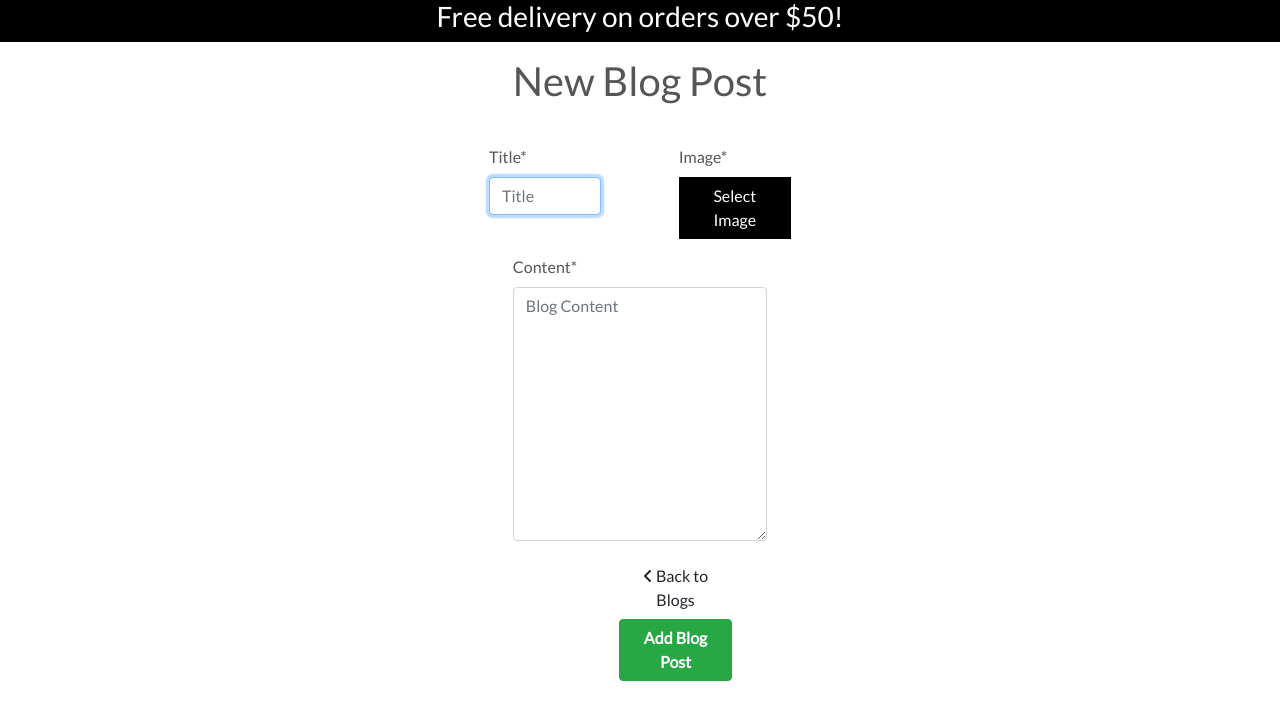
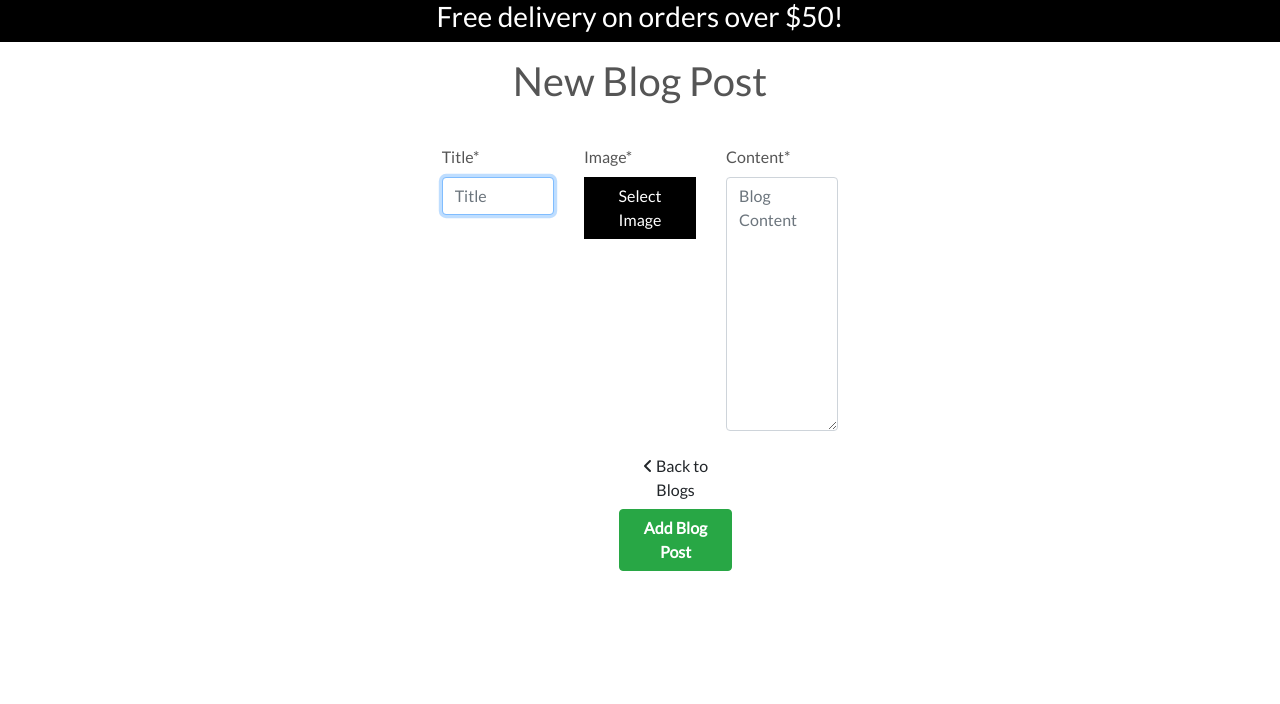
Before and after one commit to Code-Institute-Submissions/Siobhanmcc-django_JanResub, a Django app: page /blog/add_post/ in a window 1280 px wide. Shown: the part 96-800 px from the top of the page. Run offline with Django 3.2, Linux system fonts and the light colour scheme; a user stored in the database is signed in; some libraries are stand-ins or nearby versions.

Commit message:
Update Bootstrap classes on add blog post form

```diff
--- a/blog/templates/blog/add_post.html
+++ b/blog/templates/blog/add_post.html
@@ -22,17 +22,17 @@
             </div>
         </div>
         <div class="row mt-4">
-        <div class="col-12 mb-5 col-md-4 col-md-offset-4">
+        <div class="col-md-4 col-md-offset-4">
         <form method="POST" action="{% url 'add_blog_post' %}" enctype="multipart/form-data" id="theform">
             {% csrf_token %}
             <div class="row blog-form">
-                <div class="col-lg-4">
+                <div class="col-md-4 col-md-offset-4">
                     {{ form.title | as_crispy_field }}
                 </div>
-                <div class="col-lg-4 edit-image">
+                <div class="col-md-4 col-md-offset-4">
                     {{ form.image | as_crispy_field }}
                 </div>
-                <div class="col-lg-8 ">
+                <div class="col-md-4 col-md-offset-4 ">
                     {{ form.content | as_crispy_field }}
                 </div>
                 <div class="col-12 col-sm-10 offset-sm-1 col-md-5 offset-md-1 col-lg-4 offset-lg-2 mb-3">
```
